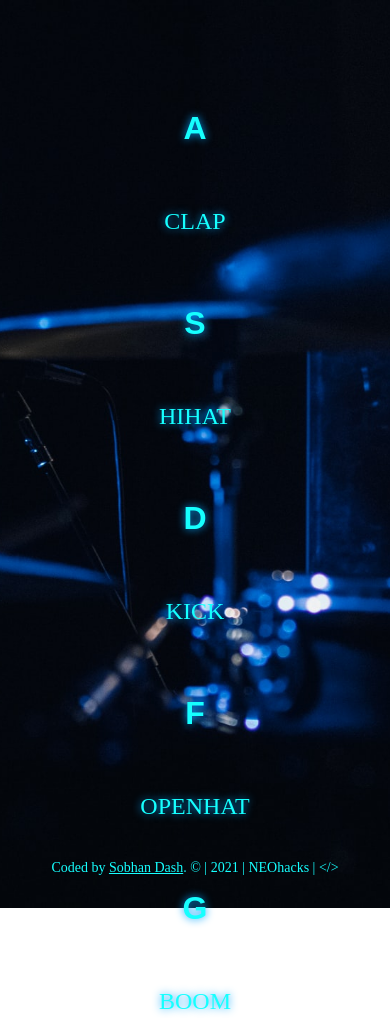
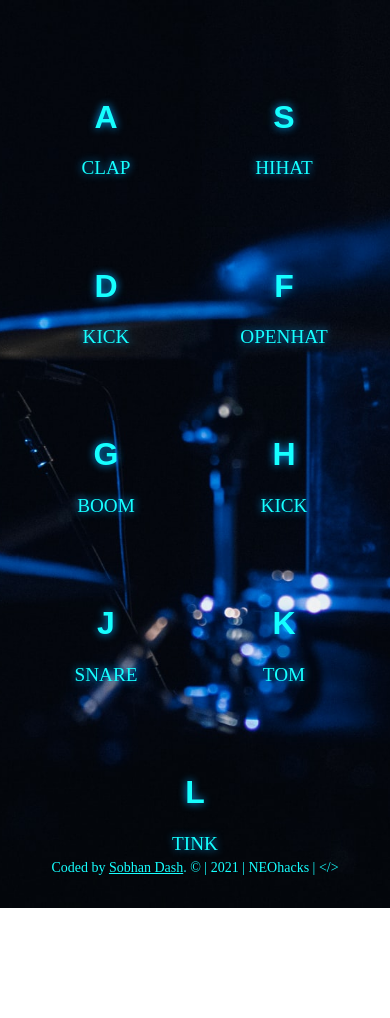
Before and after one commit to SobhanDash/drum-kit, a plain HTML site: page index.html in a window 390 px wide. Shown: the top 1018 px of the page. After the commit the page ends 908 px from the top, so only its background shows below. Drawn offline with Linux system fonts and the light colour scheme.

Commit message:
test: mobile responsiveness

```diff
--- a/style.css
+++ b/style.css
@@ -31,7 +31,7 @@ html{
     background-color: transparent;
     color: rgb(22, 255, 255);
     font-size: 1.2rem;
-    width: 5em;
+    width: 5rem;
     height: 5rem;
     text-align: center;
     text-transform: uppercase;
@@ -69,18 +69,17 @@ button{
         background-position: center;
     }
     .container{
-        flex-flow: row wrap;
+        flex-wrap: wrap row;
         flex: 1 1 150px;
         margin: 3rem auto 1rem auto;
         justify-content: space-evenly;
     }
     .key{
-        width: 10rem;
-        height: 10rem;
+        width: 8rem;
         font-size: 2rem;
     }
     .sound{
-        font-size: 1.5rem;
+        font-size: 1.2rem;
     }
 }
 
```
